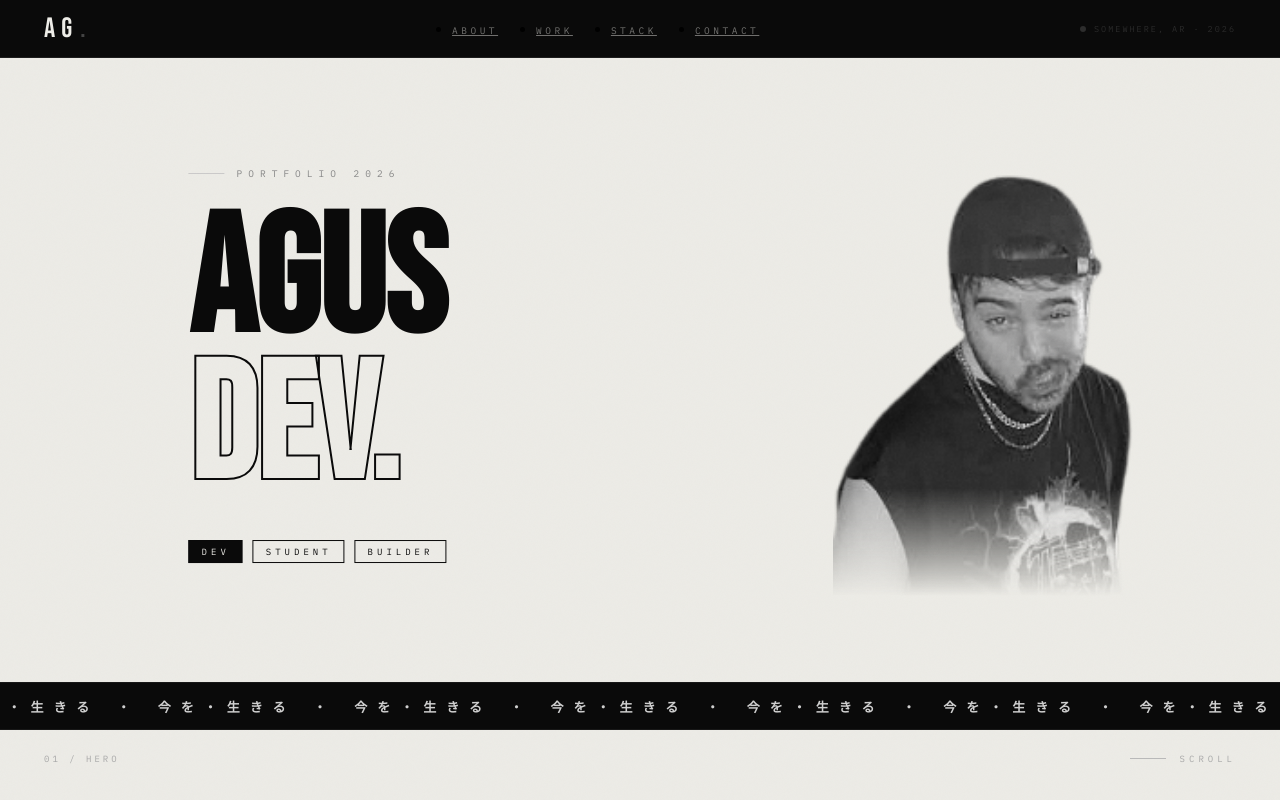
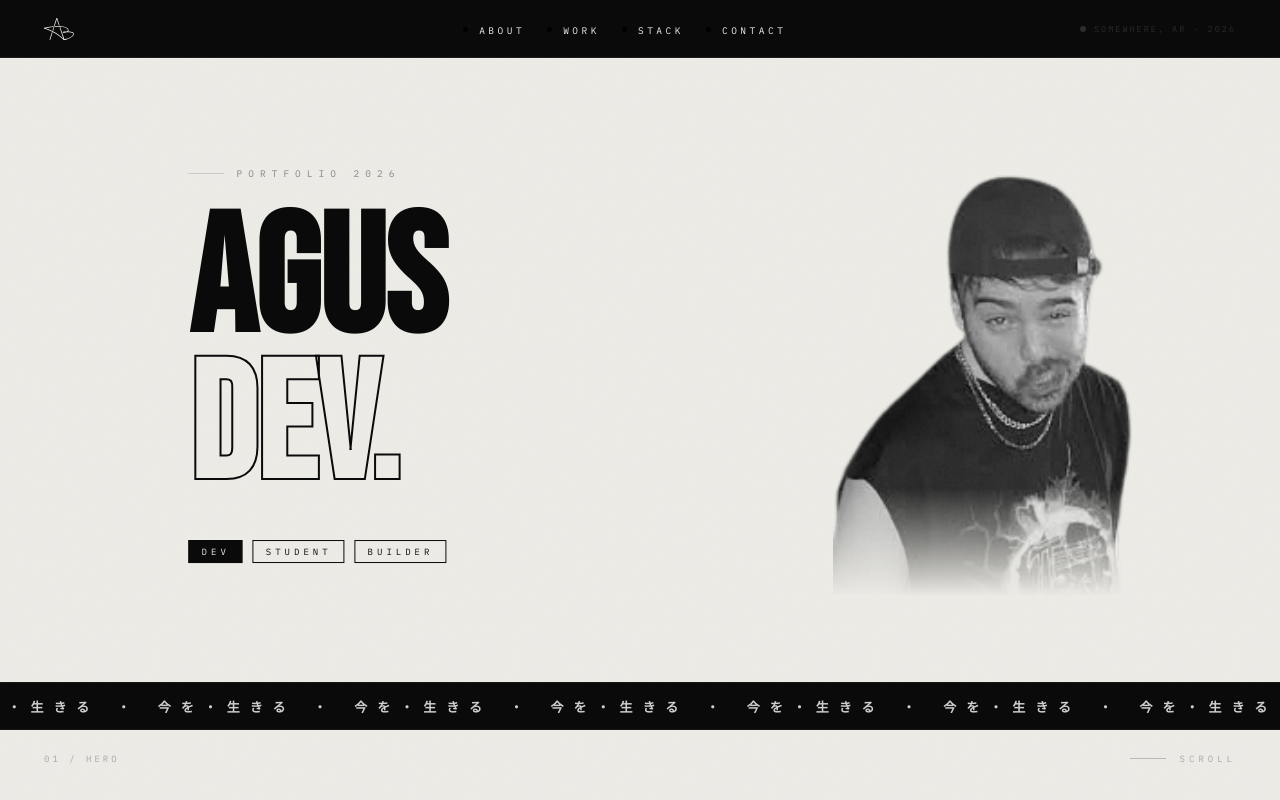
Before and after one commit to 0xlibless/Porfolio, a React (Vite) app: page /#/ in a window 1280 px wide. Built offline with nearby package versions, Linux system fonts and the light colour scheme.

Commit message:
Fix: gsap fix + favicon

```diff
--- a/index.html
+++ b/index.html
@@ -2,7 +2,7 @@
 <html lang="en">
   <head>
     <meta charset="UTF-8" />
-    <link rel="icon" type="image/svg+xml" href="/favicon.svg" />
+    <link rel="icon" type="image/svg+xml" href="/favicon-colored.svg" />
     <meta name="viewport" content="width=device-width, initial-scale=1.0" />
     <link rel="preconnect" href="https://fonts.googleapis.com">
     <link rel="preconnect" href="https://fonts.gstatic.com" crossorigin>
--- /dev/null
+++ b/src/components/Logo.jsx
@@ -0,0 +1,20 @@
+const Logo = ({ color = "currentColor", size = "24px", className = "" }) => (
+    <svg
+        xmlns="http://www.w3.org/2000/svg"
+        version="1.0"
+        preserveAspectRatio="xMidYMid meet"
+        viewBox="144.08 197 784.32 573.2"
+        width={size}
+        height={size}
+        className={className}
+        style={{ fill: color }}
+    >
+        <g transform="translate(0.000000,1008.000000) scale(0.100000,-0.100000)" stroke="none">
+            <path d="M4704 8102 c-5 -4 -56 -149 -111 -322 -105 -325 -144 -448 -465 -1445 -104 -324 -226 -702 -270 -840 -44 -137 -107 -334 -140 -437 -33 -103 -58 -193 -55 -200 7 -17 154 -95 163 -86 3 4 48 139 99 300 99 310 234 731 527 1643 99 308 214 666 255 795 41 129 79 242 83 250 8 13 9 13 14 0 3 -8 127 -377 276 -819 149 -443 271 -805 273 -807 1 -1 46 -4 100 -6 94 -3 98 -2 94 17 -6 25 -633 1899 -648 1938 -11 27 -13 27 -98 27 -47 0 -91 -4 -97 -8z" />
+            <path d="M4575 5999 c-104 -5 -200 -11 -212 -14 -18 -4 -27 -22 -48 -86 -34 -110 -34 -111 18 -105 184 25 873 40 1200 27 1216 -49 1937 -304 2127 -751 34 -79 39 -193 12 -246 -29 -57 -88 -107 -184 -155 -163 -82 -186 -88 -410 -99 -572 -28 -763 -78 -763 -200 0 -48 23 -74 84 -97 109 -42 462 -3 786 88 l110 31 275 -6 c770 -17 1289 -115 1465 -277 55 -51 68 -84 63 -161 -15 -227 -341 -582 -781 -851 -410 -250 -896 -420 -1422 -497 -71 -10 -133 -15 -137 -12 -4 4 -138 396 -298 872 -161 476 -361 1072 -447 1325 -85 253 -186 555 -225 670 -39 116 -74 218 -79 228 -8 14 -24 17 -104 17 -52 0 -95 -4 -95 -8 0 -5 122 -371 271 -813 573 -1699 730 -2172 725 -2177 -3 -3 -45 33 -93 79 -384 368 -1035 879 -1601 1257 -882 590 -1788 1026 -2767 1333 -110 34 -202 64 -204 66 -11 8 23 16 265 62 519 100 1080 185 1544 236 80 9 150 18 157 20 11 4 63 151 63 179 0 13 -39 10 -405 -34 -635 -77 -1453 -218 -2003 -345 -22 -5 -23 -9 -20 -102 l3 -96 70 -19 c147 -41 498 -150 685 -213 897 -306 1627 -664 2435 -1193 612 -401 1272 -923 1764 -1396 l164 -158 91 6 c145 11 368 44 550 82 684 143 1304 456 1722 869 242 240 358 444 358 636 0 77 -3 93 -32 152 -56 112 -146 186 -312 254 -239 98 -600 158 -1133 189 l-108 6 53 57 c66 69 91 110 112 180 57 194 -60 477 -270 656 -334 283 -843 442 -1674 521 -198 19 -1052 27 -1345 13z" />
+            <path d="M3463 4277 c-28 -89 -116 -367 -196 -617 -196 -615 -379 -1193 -381 -1204 -1 -8 172 -72 178 -65 2 2 73 227 159 499 213 673 303 956 385 1210 38 118 72 225 76 237 6 19 -2 26 -71 62 -43 23 -82 41 -88 41 -5 0 -33 -73 -62 -163z" />
+        </g>
+    </svg>
+);
+
+export default Logo;
--- a/src/components/css/navbar.css
+++ b/src/components/css/navbar.css
@@ -30,6 +30,7 @@
 
 .nav-links {
     display: flex;
+    margin-left: 6%;
     align-items: center;
     gap: 38px;
 }
@@ -40,28 +41,14 @@
     letter-spacing: 3.5px;
     text-transform: uppercase;
     color: #eeede8;
-    opacity: .45;
+    opacity: .15;
     transition: opacity .25s;
     position: relative;
-}
-
-.nav-links a::after {
-    content: '';
-    position: absolute;
-    bottom: -3px;
-    left: 0;
-    width: 0;
-    height: 1px;
-    background: #eeede8;
-    transition: width .3s ease;
+    text-decoration: none;
 }
 
 .nav-links a:hover {
     opacity: 1;
-}
-
-.nav-links a:hover::after {
-    width: 100%;
 }
 
 .nav-status {
--- a/src/components/navbar.jsx
+++ b/src/components/navbar.jsx
@@ -1,32 +1,35 @@
-import { useEffect } from 'react';
+import { useRef } from 'react';
+import gsap from "gsap";
+import { useGSAP } from "@gsap/react";
+import Logo from './Logo';
 import '../assets/Home.css';
 import './css/navbar.css';
 
 export default function Navbar() {
-    useEffect(() => {
-        if (!window.gsap) return;
+    const container = useRef();
 
+    useGSAP(() => {
         gsap.from(".navbar", {
         y: -60,
-        opacity: 0,
+        opacity: 100,
         duration: 0.9,
         ease: "power3.out",
         });
 
-        gsap.from(".nav-links a", {
+        gsap.to(".nav-links a", {
         y: -20,
-        opacity: 0,
+        opacity: 100,
         duration: 0.6,
         stagger: 0.08,
         delay: 0.4,
         ease: "power2.out",
         });
-    }, []);
+    }, { scope: container });
 
     return (
-        <nav className="navbar">
+        <nav className="navbar" ref={container}>
         <div className="nav-logo">
-            AG<em>.</em>
+            <Logo color="#eeede8" size="30px" />
         </div>
 
         <ul className="nav-links">
--- a/src/pages/Home.jsx
+++ b/src/pages/Home.jsx
@@ -1,5 +1,6 @@
 import { useEffect, useRef, useState } from "react";
 import gsap from "gsap";
+import { useGSAP } from "@gsap/react";
 import Navbar from "../components/navbar";
 
 const PHRASES = [
@@ -74,9 +75,7 @@ function HeroImage({ containerRef }) {
 export default function Home() {
   const heroRef = useRef(null);
 
-  useEffect(() => {
-    if (!window.gsap) return;
-
+  useGSAP(() => {
     const tl = gsap.timeline({ delay: 0.15 });
 
     tl.from(".tape-band", {
@@ -115,7 +114,7 @@ export default function Home() {
         { opacity: 0, duration: 0.7 },
         "-=.4"
       );
-  }, []);
+  }, { scope: heroRef });
 
   return (
     <>
```
Also changed, not shown: public/favicon-colored.svg (added), public/favicon.svg.
